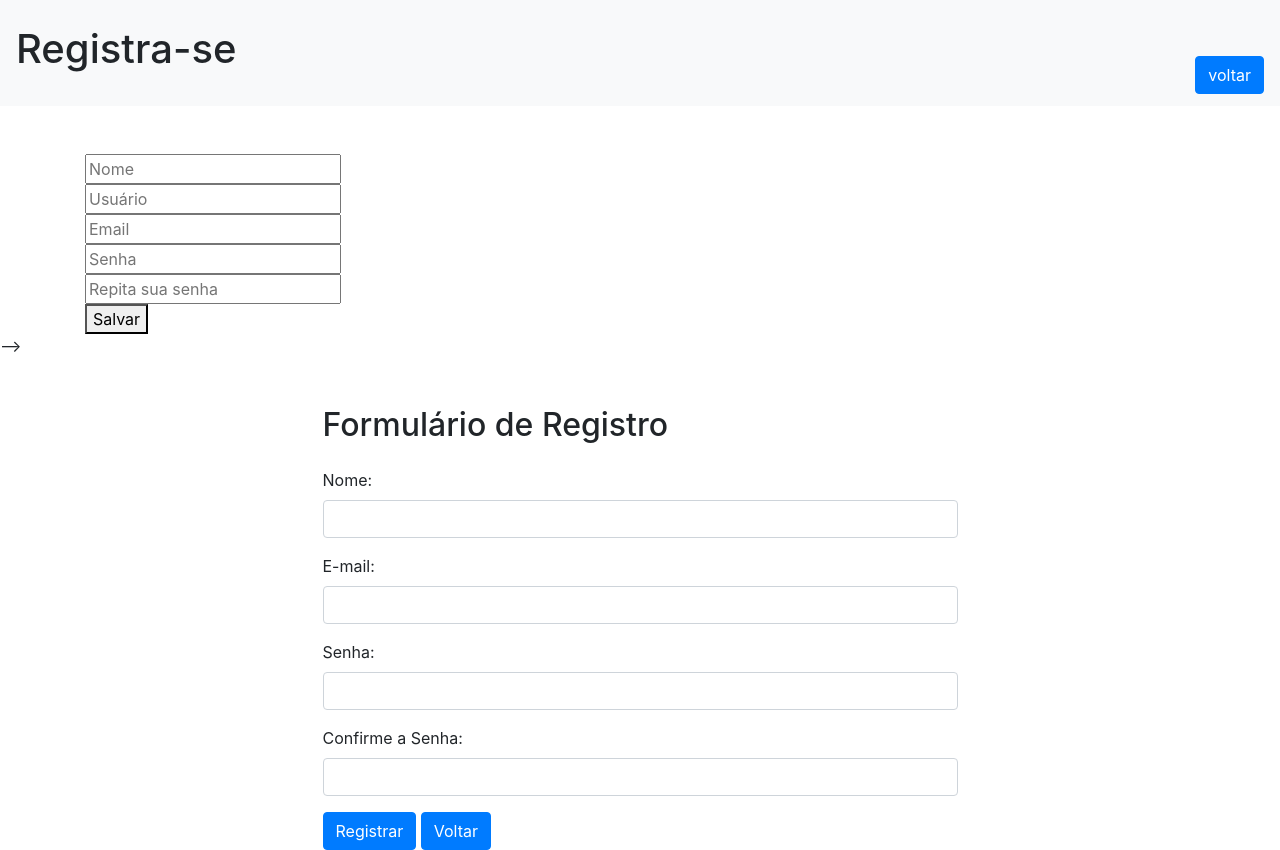
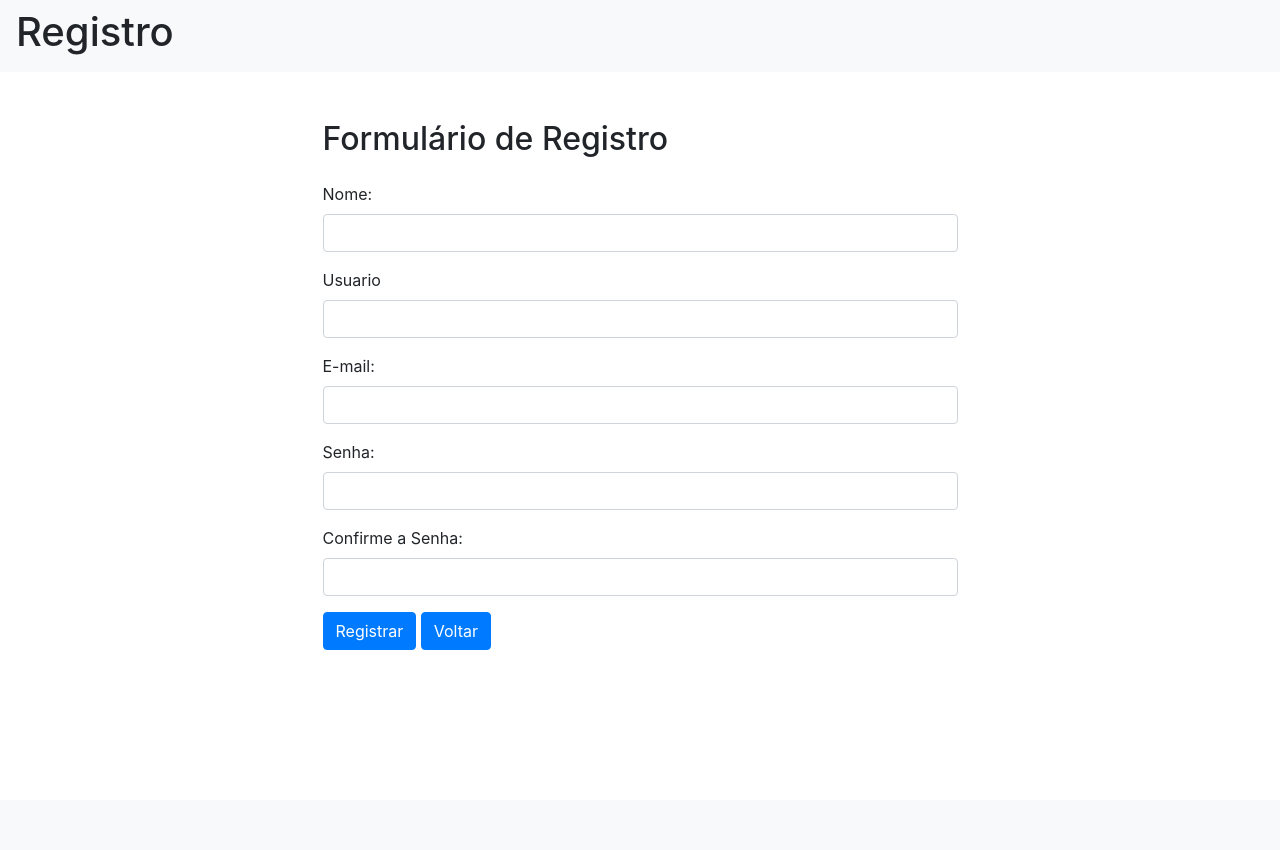
Before and after one commit to diegoreiss/enquetes, a Django app: page /accounts/add-user/ in a window 1280 px wide. After the commit the page ends 650 px from the top, so only its background shows below. Run offline with Django 5.2, Linux system fonts and the light colour scheme; some libraries are stand-ins or nearby versions.

Commit message:
tela de registro

```diff
--- a/accounts/templates/pages/add-user.html
+++ b/accounts/templates/pages/add-user.html
@@ -14,8 +14,7 @@
 <body>
     <header>
         <nav class="navbar navbar-light bg-light">
-            <h1>Registra-se</h1>
-            <a href="{% url 'home' %}" class="btn btn-primary mt-5 mb-1">voltar</a>
+            <h1>Registro</h1>
         </nav>
     </header>
     {% if messages %}
@@ -33,22 +32,19 @@
             }, 3000);
         </script>
     {% endif %}
-    <form method="POST"  class="container mt-5" enctype="multipart/form-data">{% csrf_token %}
-        <input type="text" name="name" placeholder="Nome"><br>
-        <input type="text" name="usuario" placeholder="Usuário"><br>
-        <input type="text" name="email" placeholder="Email"><br>
-        <input type="text" name="senha" placeholder="Senha"><br>
-        <input type="text" name="senha-repete" placeholder="Repita sua senha"><br>
-        <button type="submit">Salvar</button>
-    </form> -->
     <div class="container mt-5">
         <div class="row justify-content-center">
             <div class="col-md-7" class="container-form">
                 <h2 class="mb-4">Formulário de Registro</h2>
-                <form>
+                <form method="post"> {% csrf_token %}
                     <div class="form-group">
                         <label for="name">Nome:</label>
                         <input type="text" class="form-control" id="name" name="name" required>
+                    </div>
+
+                    <div class="form-group">
+                        <label for="name">Usuario</label>
+                        <input type="text" class="form-control" id="name" name="usuario" required>
                     </div>
 
                     <div class="form-group">
@@ -58,16 +54,16 @@
 
                     <div class="form-group">
                         <label for="password">Senha:</label>
-                        <input type="password" class="form-control" id="password" name="password" required>
+                        <input type="password" class="form-control" id="password" name="senha" required>
                     </div>
 
                     <div class="form-group">
                         <label for="confirm-password">Confirme a Senha:</label>
-                        <input type="password" class="form-control" id="confirm-password" name="confirm-password" required>
+                        <input type="password" class="form-control" id="confirm-password" name="senha-repete" required>
                     </div>
 
                     <button type="submit" class="btn btn-primary">Registrar</button>
-                    <button type="button" class="btn btn-primary">Voltar</button>
+                    <a href="{% url 'home' %}" type="button" class="btn btn-primary">Voltar</a>
                 </form>
             </div>
         </div>
```
